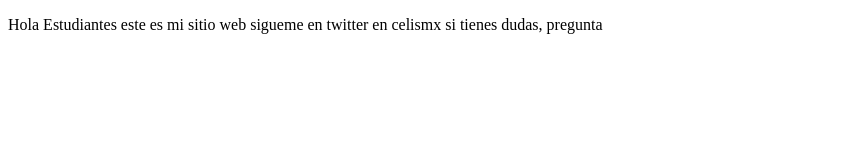
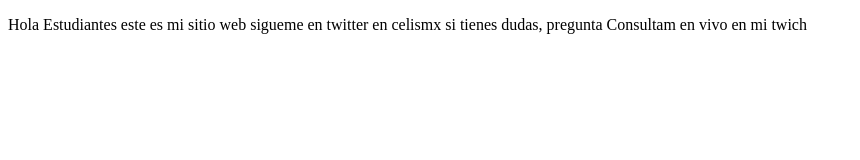
Before and after one commit to CarlosTony94/proyectoDemoCursoPrework, a plain HTML site: page index.html in a window 1280 px wide. Shown: the whole page, without its empty margins (0-860 px from the left). Drawn offline with Linux system fonts and the light colour scheme.

Commit message:
new msj in index.html

```diff
--- a/index.html
+++ b/index.html
@@ -9,6 +9,7 @@
 <body>
     <p>
         Hola Estudiantes este es mi sitio web sigueme en twitter en celismx si tienes dudas, pregunta
+        Consultam en vivo en mi twich
     </p>
 </body>
 </html>
```
